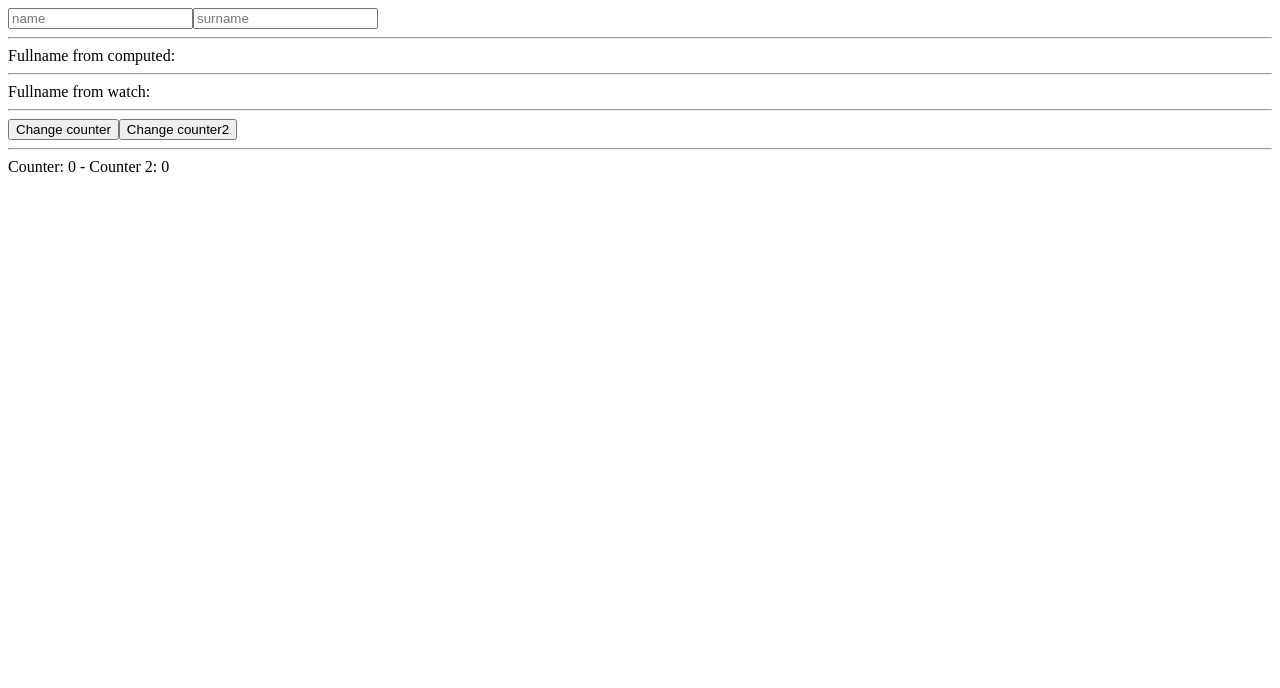
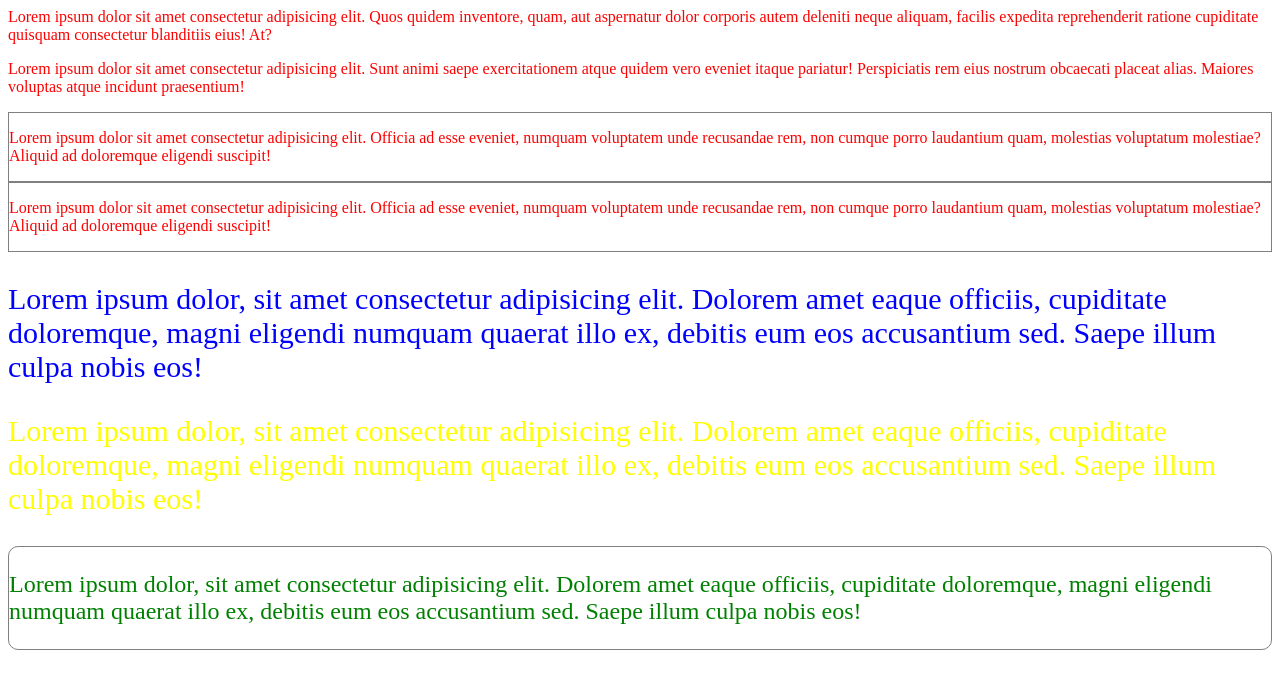
Before and after one commit to oclk/vue-tutorial, a plain HTML site: page index.html in a window 1280 px wide. Drawn offline with nearby package versions, Linux system fonts and the light colour scheme.

Commit message:
Lesson #6 - Class and Style Bindings [ 🎨 ]

```diff
--- a/app.js
+++ b/app.js
@@ -93,6 +93,7 @@ Vue.createApp(App).mount('#app')
 */
 
 // Lesson #5 - Computed Properties and Watchers [ 👁 ]
+/*
 const App = {
     data: () => ({
         fullname: "",
@@ -129,3 +130,28 @@ const App = {
 }
 
 Vue.createApp(App).mount('#app')
+*/
+
+// Lesson #6 - Computed Properties and Watchers [ 🎨 ]
+// Binding HTML Classes (Object Syntax | Array Syntax)
+// Binding Inline Styles (Object Syntax | Array Syntax | Multiple Values)
+const App = {
+    data: () => ({
+        isDanger: true,
+        isSuccess: false,
+        classSyntax: {
+            danger: true,
+            success: false
+        },
+        border: 'border',
+        danger: 'danger',
+        styleSyntax: {
+            color: 'yellow',
+            fontSize: 30 + 'px'
+        },
+        styleColor: 'color: green; fontSize: 24px',
+        styleBorder: 'border: 1px solid grey; border-radius: 10px'
+    })
+}
+
+Vue.createApp(App).mount('#app')
--- a/index.html
+++ b/index.html
@@ -1,4 +1,5 @@
 <script src="https://unpkg.com/vue@next"></script>
+<link rel="stylesheet" href="style.css">
 
 <!-- Lesson #1 - Introduction [ 🚀 ] -->
 <!--
@@ -44,6 +45,7 @@
 -->
 
 <!-- Lesson #5 - Computed Properties and Watchers [ 👁 ] -->
+<!--
 <div id="app">
     <input type="text" placeholder="name" v-model="name">
     <input type="text" placeholder="surname" v-model="surname">
@@ -57,5 +59,31 @@
     <hr>
     Counter: {{ getCounter() }} - Counter 2: {{ getCounter2 }}
 </div>
+-->
+
+<!-- Lesson #6 - Class and Style Bindings [ 🎨 ] -->
+<div id="app">
+    <div :class="{success: isSuccess, danger: isDanger}">
+        <p>Lorem ipsum dolor sit amet consectetur adipisicing elit. Quos quidem inventore, quam, aut aspernatur dolor corporis autem deleniti neque aliquam, facilis expedita reprehenderit ratione cupiditate quisquam consectetur blanditiis eius! At?</p>
+    </div>
+    <div :class="classSyntax">
+        <p>Lorem ipsum dolor sit amet consectetur adipisicing elit. Sunt animi saepe exercitationem atque quidem vero eveniet itaque pariatur! Perspiciatis rem eius nostrum obcaecati placeat alias. Maiores voluptas atque incidunt praesentium!</p>
+    </div>
+    <div :class="[border, danger]">
+        <p>Lorem ipsum dolor sit amet consectetur adipisicing elit. Officia ad esse eveniet, numquam voluptatem unde recusandae rem, non cumque porro laudantium quam, molestias voluptatum molestiae? Aliquid ad doloremque eligendi suscipit!</p>
+    </div>
+    <div :class="[border, isDanger ? danger : '']">
+        <p>Lorem ipsum dolor sit amet consectetur adipisicing elit. Officia ad esse eveniet, numquam voluptatem unde recusandae rem, non cumque porro laudantium quam, molestias voluptatum molestiae? Aliquid ad doloremque eligendi suscipit!</p>
+    </div>
+    <div :style="{color: 'blue', fontSize: 30 + 'px'}">
+        <p>Lorem ipsum dolor, sit amet consectetur adipisicing elit. Dolorem amet eaque officiis, cupiditate doloremque, magni eligendi numquam quaerat illo ex, debitis eum eos accusantium sed. Saepe illum culpa nobis eos!</p>
+    </div>
+    <div :style="styleSyntax">
+        <p>Lorem ipsum dolor, sit amet consectetur adipisicing elit. Dolorem amet eaque officiis, cupiditate doloremque, magni eligendi numquam quaerat illo ex, debitis eum eos accusantium sed. Saepe illum culpa nobis eos!</p>
+    </div>
+    <div :style="[styleColor, styleBorder]">
+        <p>Lorem ipsum dolor, sit amet consectetur adipisicing elit. Dolorem amet eaque officiis, cupiditate doloremque, magni eligendi numquam quaerat illo ex, debitis eum eos accusantium sed. Saepe illum culpa nobis eos!</p>
+    </div>
+</div>
 
 <script src="app.js"></script>
--- /dev/null
+++ b/style.css
@@ -0,0 +1,12 @@
+/* Lesson #6 - Class and Style Bindings [ 🎨 ] */
+.danger {
+    color: red;
+}
+
+.success {
+    color: green;
+}
+
+.border {
+    border: 1px solid grey;
+}
```
